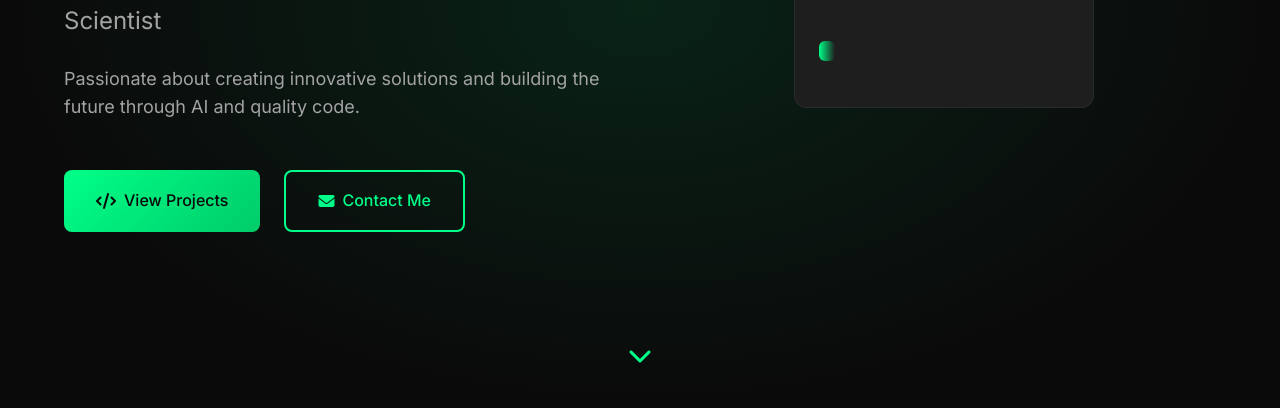
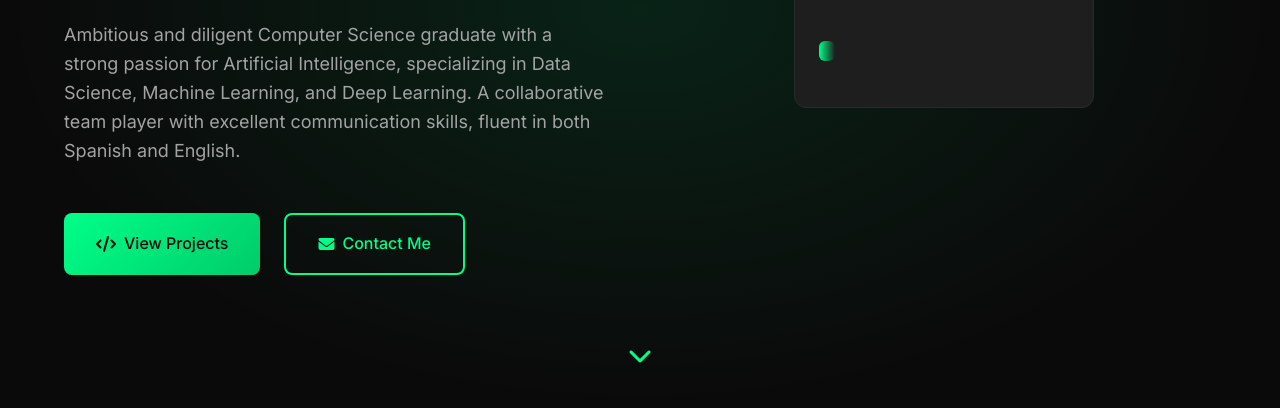
Before and after one commit to Spitfire101/Spitfire101.github.io, a website built with Vite: page index.html in a window 1280 px wide. Shown: the part 392-800 px from the top of the page. Built offline with nearby package versions, Linux system fonts and the light colour scheme.

Commit message:
Update index.html

```diff
--- a/index.html
+++ b/index.html
@@ -59,7 +59,7 @@
             </h1>
             <p class="hero-subtitle">Computer Science Graduate & Aspiring Data Scientist</p>
             <p class="hero-description">
-              Passionate about creating innovative solutions and building the future through AI and quality code.
+              Ambitious and diligent Computer Science graduate with a strong passion for Artificial Intelligence, specializing in Data Science, Machine Learning, and Deep Learning. A collaborative team player with excellent communication skills, fluent in both Spanish and English.
             </p>
             <div class="hero-buttons">
               <a href="#projects" class="btn btn-primary">
```
